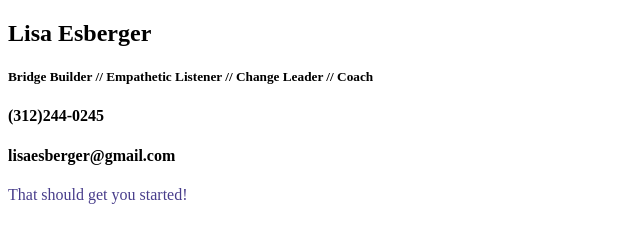
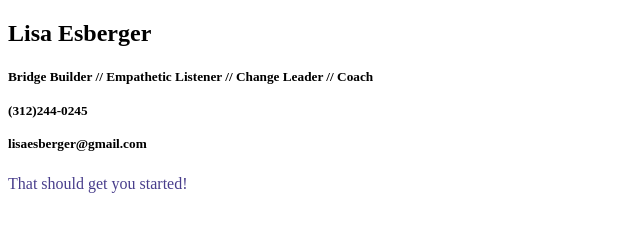
Before and after one commit to lisaesberger/lisaesberger.github.io, a plain HTML site: page index.html in a window 1280 px wide. Shown: the whole page, without its empty margins (0-640 px from the left). Drawn offline with Linux system fonts and the light colour scheme.

Commit message:
Update index.html

```diff
--- a/index.html
+++ b/index.html
@@ -3,11 +3,13 @@
   <head>
     <title>Lisa Esberger's HTML Resume</title>
     <link rel="stylesheet" href="style.css"/>
-    <div class="contact">
+    <div class="Name">
       <h2>Lisa Esberger</h2>
       <h5>Bridge Builder // Empathetic Listener // Change Leader // Coach
-      <h4>(312)244-0245</h5>
-      <h4>lisaesberger@gmail.com</h5>
+        <div class="contact">
+        <h4>(312)244-0245</h5>
+        <h4>lisaesberger@gmail.com</h5>
+        </div>
     </div>
   </head>
 
```
